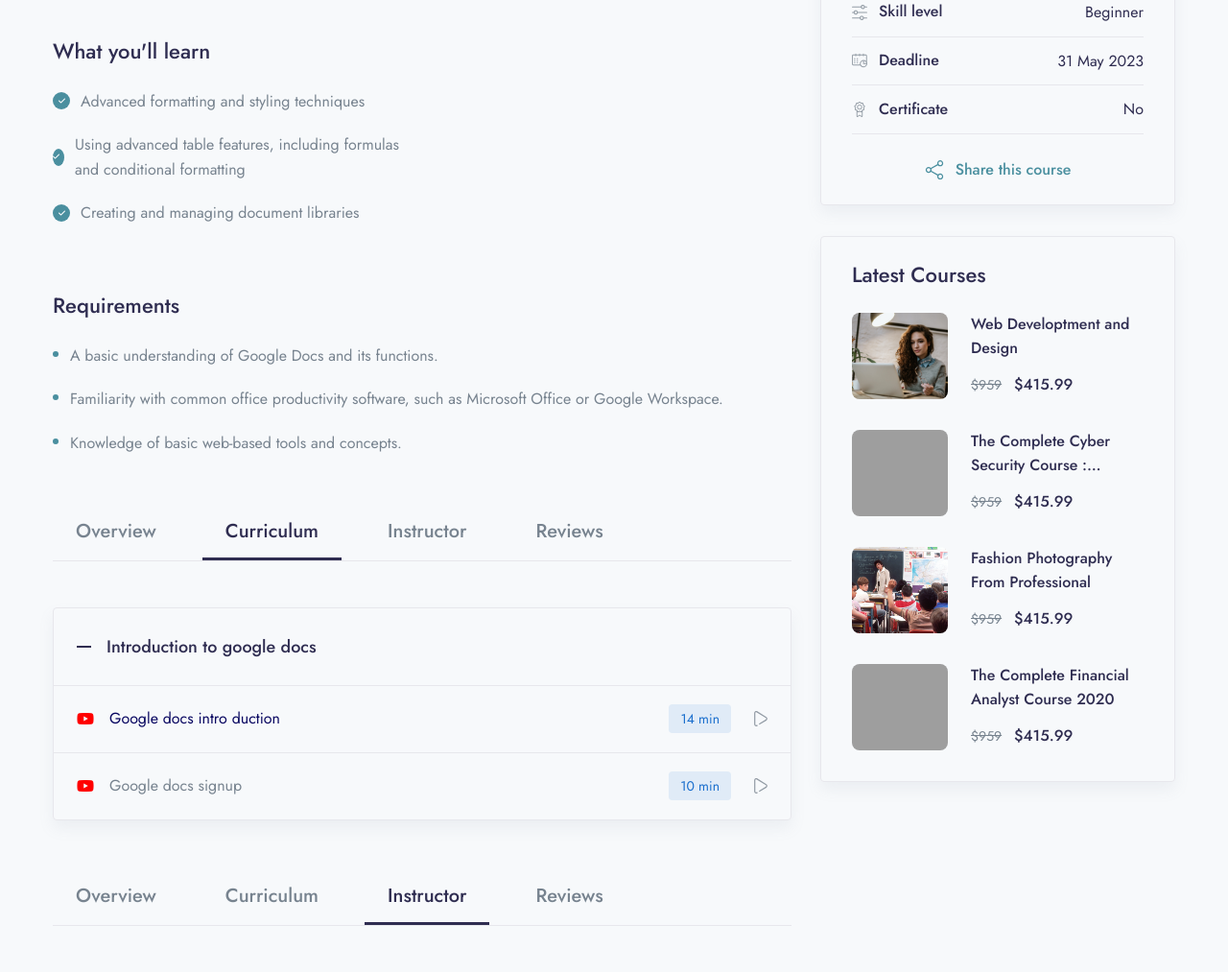
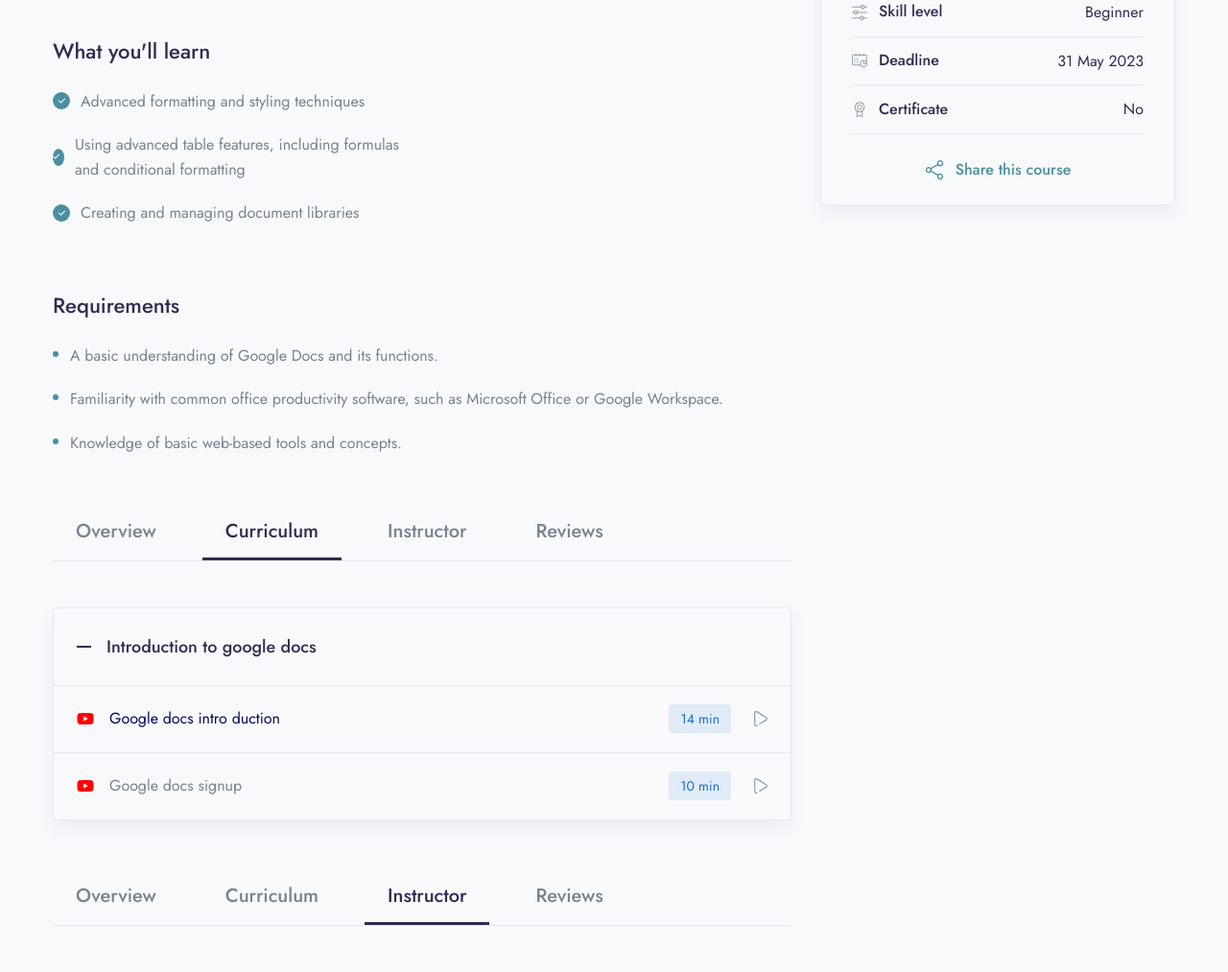
Before and after one commit to moniruldevelopers/course_selling_project_using_django_framework, a Django app: a page that uses LMS/templates/base.html in a window 1280 px wide. Shown: the part 863-1876 px from the top of the page at 96% size. Run offline with Django 4.2, Linux system fonts and the light colour scheme; a user stored in the database is signed in; data comes from the database, SQL or seed files in the repository; both versions use the stored data as it was after the commit; some libraries are stand-ins or nearby versions; grey boxes are pictures that could not be loaded.

Commit message:
11 tarik updated by monirul all ok all ok

```diff
--- a/LMS/LMS/views.py
+++ b/LMS/LMS/views.py
@@ -6,6 +6,7 @@ from django.db.models import Sum
 from django.contrib import messages
 from .settings import *
 import razorpay
+
 
 client = razorpay.Client(auth=(key_id, key_secret))
 from time import time
@@ -193,8 +194,10 @@ def CHECKOUT(request, slug):
 
 def MY_COURSE(request):
     course = UserCource.objects.filter(user=request.user)
+    discount = UserCource.objects.get
     context = {
-        'course': course
+        'course': course,
+        'discount': discount,
     }
     return render(request, 'course/my-course.html', context)
 
--- a/LMS/templates/base.html
+++ b/LMS/templates/base.html
@@ -33,7 +33,7 @@
     <!-- Theme CSS -->
     <link rel="stylesheet" href="{% static 'assets/css/theme.min.css' %}">
 
-    <title>Tech Pros BD - {% block title %} {% endblock %} </title>
+    <title>IQAC  - {% block title %} {% endblock %} </title>
     <script src="https://kit.fontawesome.com/af15782ade.js" crossorigin="anonymous"></script>
 
     <script src="https://ajax.googleapis.com/ajax/libs/jquery/3.6.0/jquery.min.js"></script>
--- a/LMS/templates/course/course_details.html
+++ b/LMS/templates/course/course_details.html
@@ -526,7 +526,8 @@
                             </svg>
 
                         </div>
-                        <img class="rounded shadow-light-lg" src="assets/img/products/product-2.jpg" alt="...">
+<!--                        <img class="rounded shadow-light-lg" src="assets/img/products/product-2.jpg" alt="...">-->
+                        <img class="rounded shadow-light-lg" src="{% static 'assets/img/products/product-2.jpg' %}" alt="...">
                     </a>
 
                     <div class="pt-5 pb-4 px-5 px-lg-3 px-xl-5">
@@ -669,64 +670,64 @@
                     </div>
                 </div>
 
-                <div class="d-block">
-                    <div class="border rounded px-6 px-lg-5 px-xl-6 pt-5 shadow">
-                        <h3 class="mb-5">Latest Courses</h3>
-                        <ul class="list-unstyled mb-0">
-                            <li class="media mb-6 d-flex">
-                                <a href="course-single-v5.html" class="w-100p d-block me-5">
-                                    <img src="assets/img/photos/photo-1.jpg" alt="..." class="avatar-img rounded-lg h-90p w-100p">
-                                </a>
-                                <div class="media-body flex-grow-1">
-                                    <a href="course-single-v5.html" class="d-block">
-                                        <h6 class="line-clamp-2 mb-3">Web Developtment and Design</h6>
-                                    </a>
-                                    <del class="font-size-sm me-2">$959</del>
-                                    <ins class="h6 mb-0 ">$415.99</ins>
-                                </div>
-                            </li>
+<!--                <div class="d-block">-->
+<!--                    <div class="border rounded px-6 px-lg-5 px-xl-6 pt-5 shadow">-->
+<!--                        <h3 class="mb-5">Latest Courses</h3>-->
+<!--                        <ul class="list-unstyled mb-0">-->
+<!--                            <li class="media mb-6 d-flex">-->
+<!--                                <a href="course-single-v5.html" class="w-100p d-block me-5">-->
+<!--                                    <img src="assets/img/photos/photo-1.jpg" alt="..." class="avatar-img rounded-lg h-90p w-100p">-->
+<!--                                </a>-->
+<!--                                <div class="media-body flex-grow-1">-->
+<!--                                    <a href="course-single-v5.html" class="d-block">-->
+<!--                                        <h6 class="line-clamp-2 mb-3">Web Developtment and Design</h6>-->
+<!--                                    </a>-->
+<!--                                    <del class="font-size-sm me-2">$959</del>-->
+<!--                                    <ins class="h6 mb-0 ">$415.99</ins>-->
+<!--                                </div>-->
+<!--                            </li>-->
 
-                            <li class="media mb-6 d-flex">
-                                <a href="course-single-v5.html" class="w-100p d-block me-5">
-                                    <img src="assets/img/photos/photo-2.jpg" alt="..." class="avatar-img rounded-lg h-90p w-100p">
-                                </a>
-                                <div class="media-body flex-grow-1">
-                                    <a href="course-single-v5.html" class="d-block">
-                                        <h6 class="line-clamp-2 mb-3">The Complete Cyber Security Course : Hackers </h6>
-                                    </a>
-                                    <del class="font-size-sm me-2">$959</del>
-                                    <ins class="h6 mb-0 ">$415.99</ins>
-                                </div>
-                            </li>
+<!--                            <li class="media mb-6 d-flex">-->
+<!--                                <a href="course-single-v5.html" class="w-100p d-block me-5">-->
+<!--                                    <img src="assets/img/photos/photo-2.jpg" alt="..." class="avatar-img rounded-lg h-90p w-100p">-->
+<!--                                </a>-->
+<!--                                <div class="media-body flex-grow-1">-->
+<!--                                    <a href="course-single-v5.html" class="d-block">-->
+<!--                                        <h6 class="line-clamp-2 mb-3">The Complete Cyber Security Course : Hackers </h6>-->
+<!--                                    </a>-->
+<!--                                    <del class="font-size-sm me-2">$959</del>-->
+<!--                                    <ins class="h6 mb-0 ">$415.99</ins>-->
+<!--                                </div>-->
+<!--                            </li>-->
 
-                            <li class="media mb-6 d-flex">
-                                <a href="course-single-v5.html" class="w-100p d-block me-5">
-                                    <img src="assets/img/photos/photo-14.jpg" alt="..." class="avatar-img rounded-lg h-90p w-100p">
-                                </a>
-                                <div class="media-body flex-grow-1">
-                                    <a href="course-single-v5.html" class="d-block">
-                                        <h6 class="line-clamp-2 mb-3">Fashion Photography From Professional</h6>
-                                    </a>
-                                    <del class="font-size-sm me-2">$959</del>
-                                    <ins class="h6 mb-0 ">$415.99</ins>
-                                </div>
-                            </li>
+<!--                            <li class="media mb-6 d-flex">-->
+<!--                                <a href="course-single-v5.html" class="w-100p d-block me-5">-->
+<!--                                    <img src="assets/img/photos/photo-14.jpg" alt="..." class="avatar-img rounded-lg h-90p w-100p">-->
+<!--                                </a>-->
+<!--                                <div class="media-body flex-grow-1">-->
+<!--                                    <a href="course-single-v5.html" class="d-block">-->
+<!--                                        <h6 class="line-clamp-2 mb-3">Fashion Photography From Professional</h6>-->
+<!--                                    </a>-->
+<!--                                    <del class="font-size-sm me-2">$959</del>-->
+<!--                                    <ins class="h6 mb-0 ">$415.99</ins>-->
+<!--                                </div>-->
+<!--                            </li>-->
 
-                            <li class="media mb-6 d-flex">
-                                <a href="course-single-v5.html" class="w-100p d-block me-5">
-                                    <img src="assets/img/photos/photo-16.jpg" alt="..." class="avatar-img rounded-lg h-90p w-100p">
-                                </a>
-                                <div class="media-body flex-grow-1">
-                                    <a href="course-single-v5.html" class="d-block">
-                                        <h6 class="line-clamp-2 mb-3">The Complete Financial Analyst Course 2020</h6>
-                                    </a>
-                                    <del class="font-size-sm me-2">$959</del>
-                                    <ins class="h6 mb-0 ">$415.99</ins>
-                                </div>
-                            </li>
-                        </ul>
-                    </div>
-                </div>
+<!--                            <li class="media mb-6 d-flex">-->
+<!--                                <a href="course-single-v5.html" class="w-100p d-block me-5">-->
+<!--                                    <img src="assets/img/photos/photo-16.jpg" alt="..." class="avatar-img rounded-lg h-90p w-100p">-->
+<!--                                </a>-->
+<!--                                <div class="media-body flex-grow-1">-->
+<!--                                    <a href="course-single-v5.html" class="d-block">-->
+<!--                                        <h6 class="line-clamp-2 mb-3">The Complete Financial Analyst Course 2020</h6>-->
+<!--                                    </a>-->
+<!--                                    <del class="font-size-sm me-2">$959</del>-->
+<!--                                    <ins class="h6 mb-0 ">$415.99</ins>-->
+<!--                                </div>-->
+<!--                            </li>-->
+<!--                        </ul>-->
+<!--                    </div>-->
+<!--                </div>-->
 
             </div>
         </div>
--- a/LMS/templates/course/my-course.html
+++ b/LMS/templates/course/my-course.html
@@ -32,7 +32,7 @@
     ================================================== -->
     <div class="container mb-6 mb-xl-8 z-index-2">
         <div class="d-xl-flex align-items-center">
-            <p class="mb-xl-0">We found <span class="text-dark">834 courses</span> available for you</p>
+            <p class="mb-xl-0">We found <span class="text-dark">10 courses</span> available for you</p>
             <div class="ms-xl-auto d-xl-flex flex-wrap">
                 <div class="mb-4 mb-xl-0 ms-xl-6">
                     <!-- Search -->
```
Also changed, not shown: LMS/templates/Main/single_course.html (+5 -5 lines), LMS/templates/search/search.html (+10 -10 lines), LMS/db.sqlite3.
